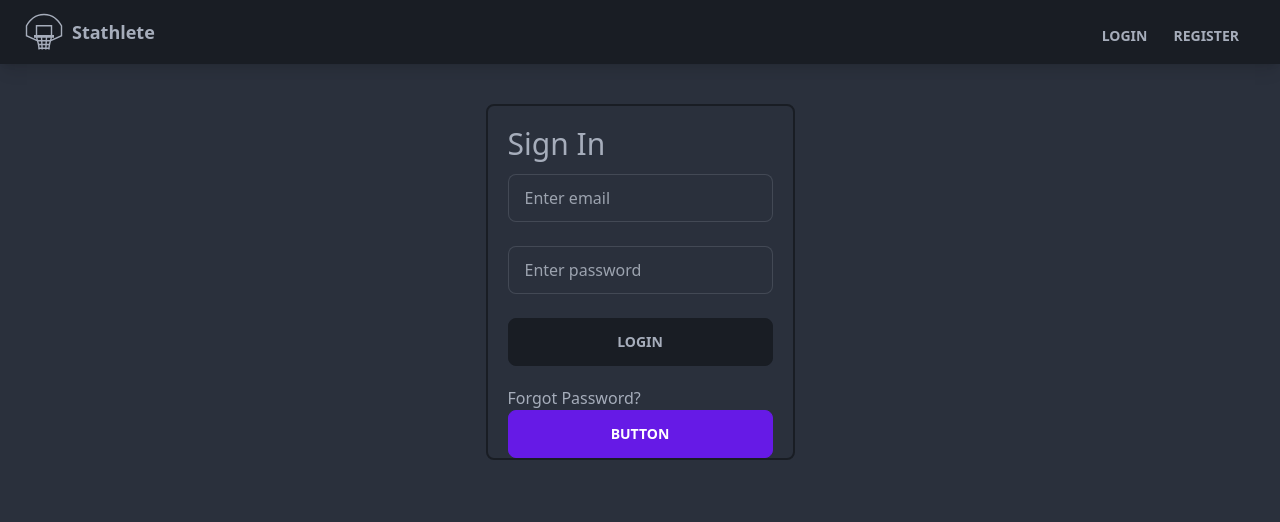
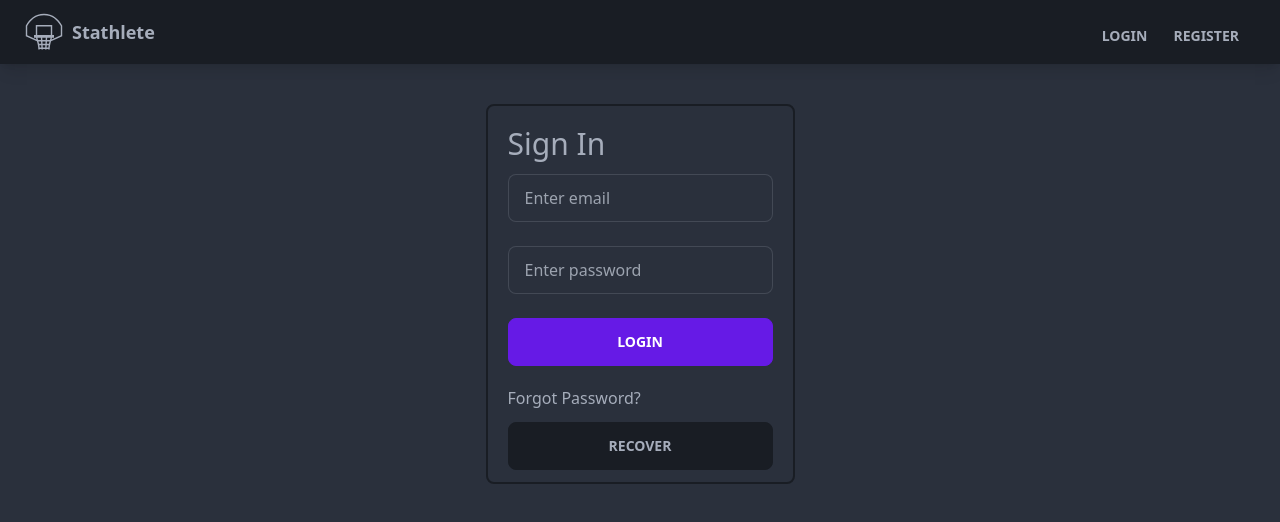
Before and after one commit to matthewleland/stathlete, a React (Vite) app in the folder frontend/: page /login in a window 1280 px wide. Shown: the top 522 px of the page. Built offline with nearby package versions, Linux system fonts and the light colour scheme.

Commit message:
redirect

```diff
--- a/frontend/src/pages/Dashboard.jsx
+++ b/frontend/src/pages/Dashboard.jsx
@@ -20,7 +20,7 @@ function Dashboard() {
       console.log(message)
     }
 
-    if (!user) {
+    if (user === null) {
       navigate('/login')
     } else {
       dispatch(getFavorites())
@@ -31,7 +31,7 @@ function Dashboard() {
     }
   }, [user, navigate, isError, message, dispatch])
 
-  if (isLoading) {
+  if (isLoading || !user) {
     return <Spinner />
   }
   return (
--- a/frontend/src/pages/Login.jsx
+++ b/frontend/src/pages/Login.jsx
@@ -87,7 +87,7 @@ function Login() {
             <div className="form-group my-3 mb-5">
               <button
                 type="submit"
-                className="btn btn-block"
+                className="btn btn-primary btn-block"
               >
                 Login
               </button>
@@ -95,7 +95,7 @@ function Login() {
             <div className="my-2`">
               <Link to="/request">Forgot Password?</Link>
             </div>
-            <button className="btn btn-primary">Button</button>
+            <button className="my-3 btn">Recover</button>
           </form>
         </section>
       </>
```
